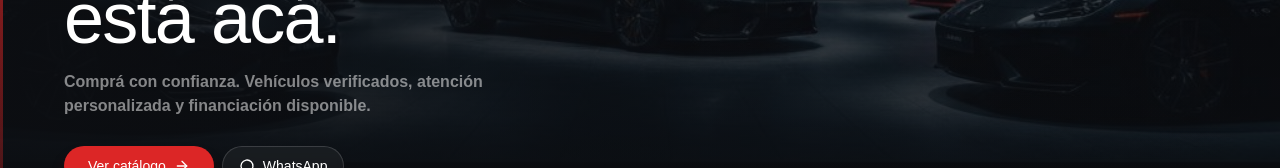
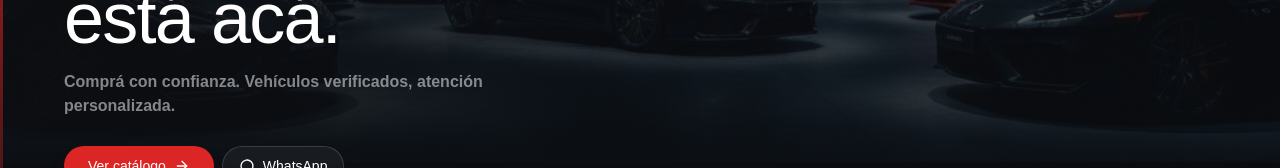
Before and after one commit to frantomasino/ms-motors, a Next.js app: page / in a window 1280 px wide. Shown: the part 488-656 px from the top of the page. Built offline with nearby package versions, Linux system fonts and the light colour scheme; no server answers.

Commit message:
correciones

```diff
--- a/components/hero-section.tsx
+++ b/components/hero-section.tsx
@@ -34,7 +34,7 @@ export default function HeroSection() {
           </h1>
 
           <p className="font-body mb-7 max-w-md text-sm sm:text-base text-white/50 leading-relaxed">
-            Comprá con confianza. Vehículos verificados, atención personalizada y financiación disponible.
+            Comprá con confianza. Vehículos verificados, atención personalizada.
           </p>
 
           {/* CTAs */}
```
